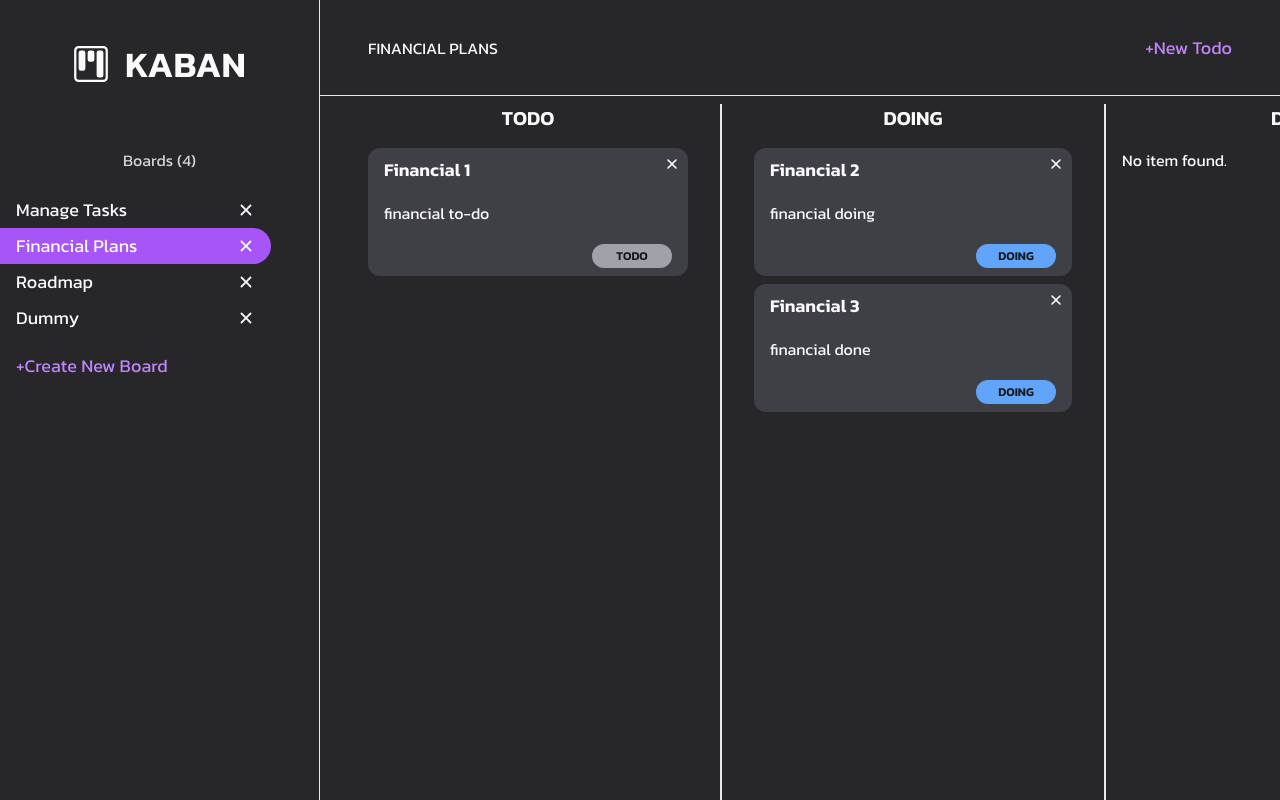
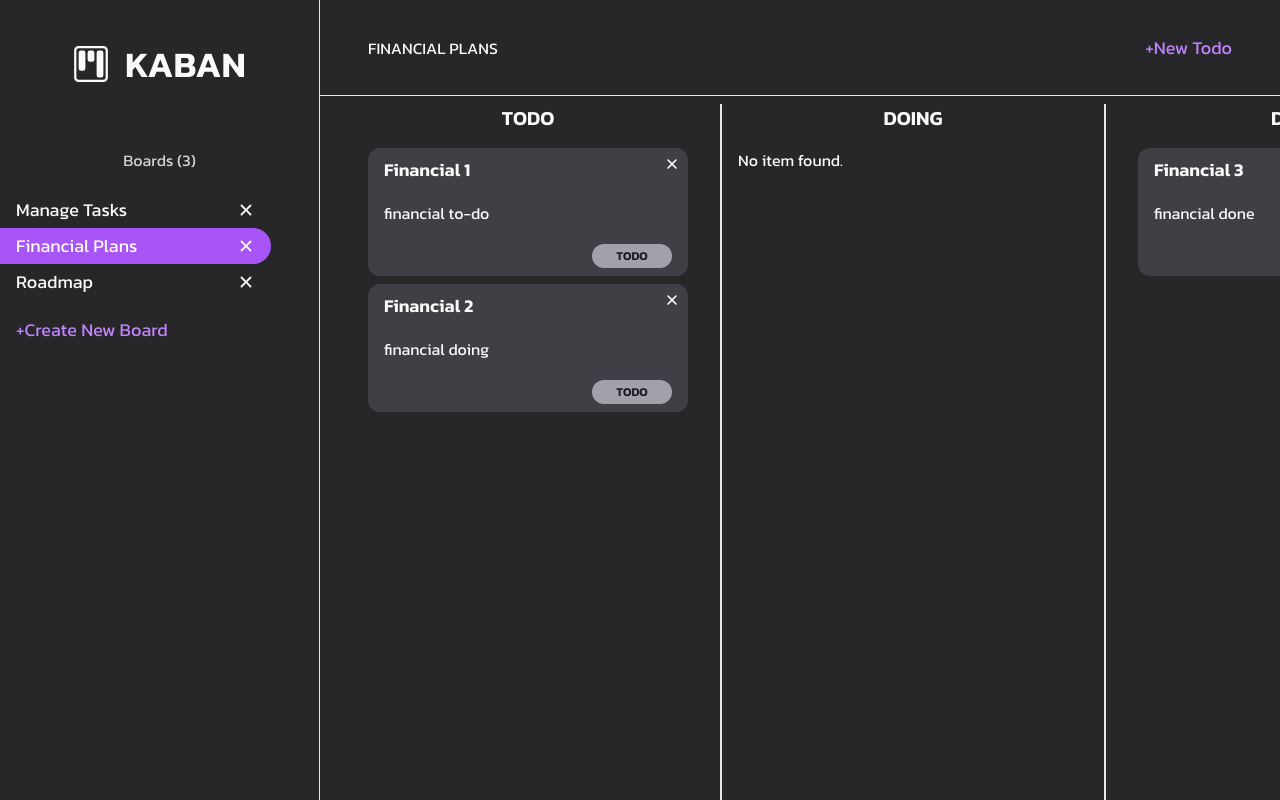
Before and after one commit to ali-sevinc/kanban, a Next.js app: page /financials in a window 1280 px wide. Built offline with nearby package versions, Linux system fonts and the light colour scheme; data requests are answered from the project's data file.

Commit message:
loading update

```diff
--- a/data.json
+++ b/data.json
@@ -7,31 +7,31 @@
       "id": "e6bc",
       "tasks": [
         {
-          "progress": "doing",
+          "progress": "todo",
           "id": "1",
           "body": "important to do",
           "title": "Task 1"
         },
         {
-          "progress": "done",
+          "progress": "doing",
           "id": "1-2",
           "body": "important to do",
           "title": "Task 2"
         },
         {
-          "progress": "todo",
+          "progress": "done",
           "id": "1-3",
           "body": "important to do",
           "title": "Task 3"
         },
         {
-          "progress": "doing",
+          "progress": "todo",
           "id": "2",
           "body": "important to doing",
           "title": "Task 4"
         },
         {
-          "progress": "todo",
+          "progress": "doing",
           "id": "3",
           "body": "important to done",
           "title": "Task 5"
@@ -51,13 +51,13 @@
           "title": "Financial 1"
         },
         {
-          "progress": "doing",
+          "progress": "todo",
           "id": "5",
           "body": "financial doing",
           "title": "Financial 2"
         },
         {
-          "progress": "doing",
+          "progress": "done",
           "id": "6",
           "body": "financial done",
           "title": "Financial 3"
@@ -77,36 +77,28 @@
           "title": "Rouadmap 1"
         },
         {
-          "progress": "doing",
+          "progress": "todo",
           "id": "8",
           "body": "roadmap doing",
           "title": "Rouadmap 1"
         },
         {
-          "progress": "done",
+          "progress": "todo",
           "id": "9",
           "body": "roadmap done",
           "title": "Rouadmap 1"
         },
         {
-          "progress": "todo",
+          "progress": "done",
           "title": "qweqwe",
           "body": "qweqwe",
           "id": "0.4379405443026163"
-        }
-      ]
-    },
-    {
-      "id": "4954",
-      "title": "dummy",
-      "slug": "/dummy",
-      "boardId": "0.6690170647419473",
-      "tasks": [
+        },
         {
-          "progress": "todo",
-          "title": "dummy todo",
-          "body": "qeqwe",
-          "id": "0.18130954666051236"
+          "progress": "doing",
+          "title": "qweqwe",
+          "body": "wqeqewe",
+          "id": "0.13971463601190037"
         }
       ]
     }
--- a/src/app/[board]/page.tsx
+++ b/src/app/[board]/page.tsx
@@ -6,8 +6,6 @@ import {
   HydrationBoundary,
   QueryClient,
 } from "@tanstack/react-query";
-
-export const revalidate = 1;
 
 export default async function BoardPage({
   params,
--- a/src/app/layout.tsx
+++ b/src/app/layout.tsx
@@ -6,7 +6,6 @@ import Sidebar from "@/components/Sidebar";
 import Provider from "@/utils/Provider";
 
 import "./globals.css";
-export const revalidate = 1;
 
 const kanit = Kanit({
   subsets: ["latin"],
--- /dev/null
+++ b/src/app/loading.tsx
@@ -0,0 +1,5 @@
+import Spinner from "@/components/Spinner";
+
+export default function loading() {
+  return <Spinner />;
+}
--- a/src/components/Board.tsx
+++ b/src/components/Board.tsx
@@ -11,9 +11,13 @@ import { useMutation, useQuery, useQueryClient } from "@tanstack/react-query";
 type PropsType = { slug: string };
 
 export default function Board({ slug }: PropsType) {
+  const [draggedItem, setDraggedItem] = useState<TaskType | null>(null);
+
+  const [isLoading, setIsLoading] = useState(false);
+
   const queryCliet = useQueryClient();
 
-  const { data, error } = useQuery({
+  const { data, error, isFetching } = useQuery({
     queryKey: ["tasks"],
     queryFn: () => fetchBoards(slug),
   });
@@ -41,9 +45,6 @@ export default function Board({ slug }: PropsType) {
 
   const taskItems = data?.[0]?.tasks as TaskType[];
   const boardId = data?.[0].id;
-  const [draggedItem, setDraggedItem] = useState<TaskType | null>(null);
-
-  const [isLoading, setIsLoading] = useState(false);
 
   const tasks: { title: "todo" | "doing" | "done"; task: TaskType[] }[] = [
     {
--- a/src/components/NewBoard.tsx
+++ b/src/components/NewBoard.tsx
@@ -2,6 +2,7 @@
 
 import { FormEvent, useState } from "react";
 import { useMutation, useQueryClient } from "@tanstack/react-query";
+import { AnimatePresence } from "framer-motion";
 import slugify from "slugify";
 
 import { BoardType } from "@/lib/types";
@@ -11,7 +12,6 @@ import TextButton from "./TextButton";
 import InputGroup from "./InputGroup";
 import Button from "./Button";
 import Modal from "./Modal";
-import { AnimatePresence } from "framer-motion";
 
 export default function NewBoard({ boards }: { boards: BoardType[] }) {
   const [showForm, setShowForm] = useState(false);
@@ -61,6 +61,7 @@ export default function NewBoard({ boards }: { boards: BoardType[] }) {
       <TextButton onClick={() => setShowForm(true)}>
         +Create New Board
       </TextButton>
+
       <AnimatePresence mode="wait">
         {showForm && (
           <Modal open={showForm} onClose={handleCloseForm}>
--- /dev/null
+++ b/src/components/Spinner.tsx
@@ -0,0 +1,5 @@
+export default function Spinner() {
+  return (
+    <div className="w-24 h-24 rounded-full border-[8px] border-l-zinc-50/5 border-b-zinc-50/5 border-r-zinc-50/5 mx-auto mt-32 border-t-zinc-50 shadow-xl animate-spin" />
+  );
+}
--- a/src/lib/fncs.ts
+++ b/src/lib/fncs.ts
@@ -12,6 +12,7 @@ export async function fetchBoards(slug?: string) {
     const res = await fetch(`http://localhost:8000/boards/?slug=${slug}`);
     data = await res.json();
   }
+
   revalidatePath("/");
   return data as BoardType[];
 }
```
